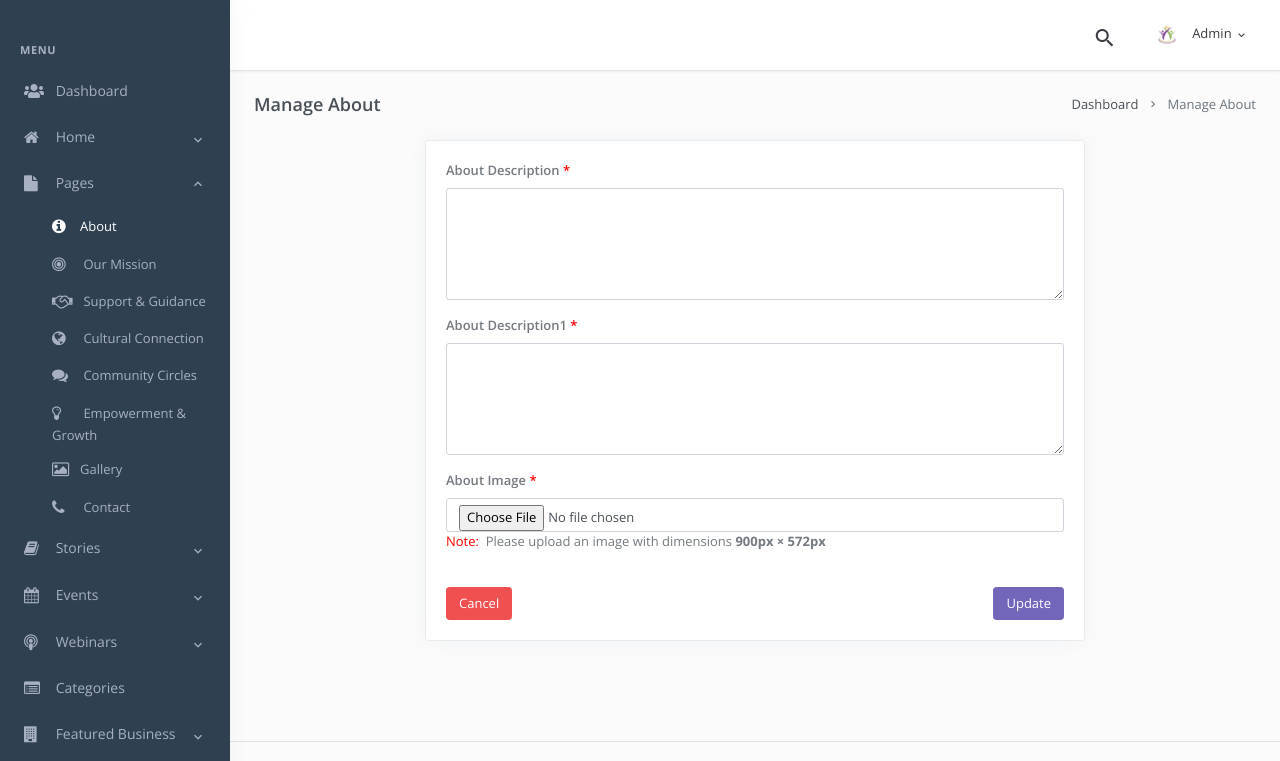
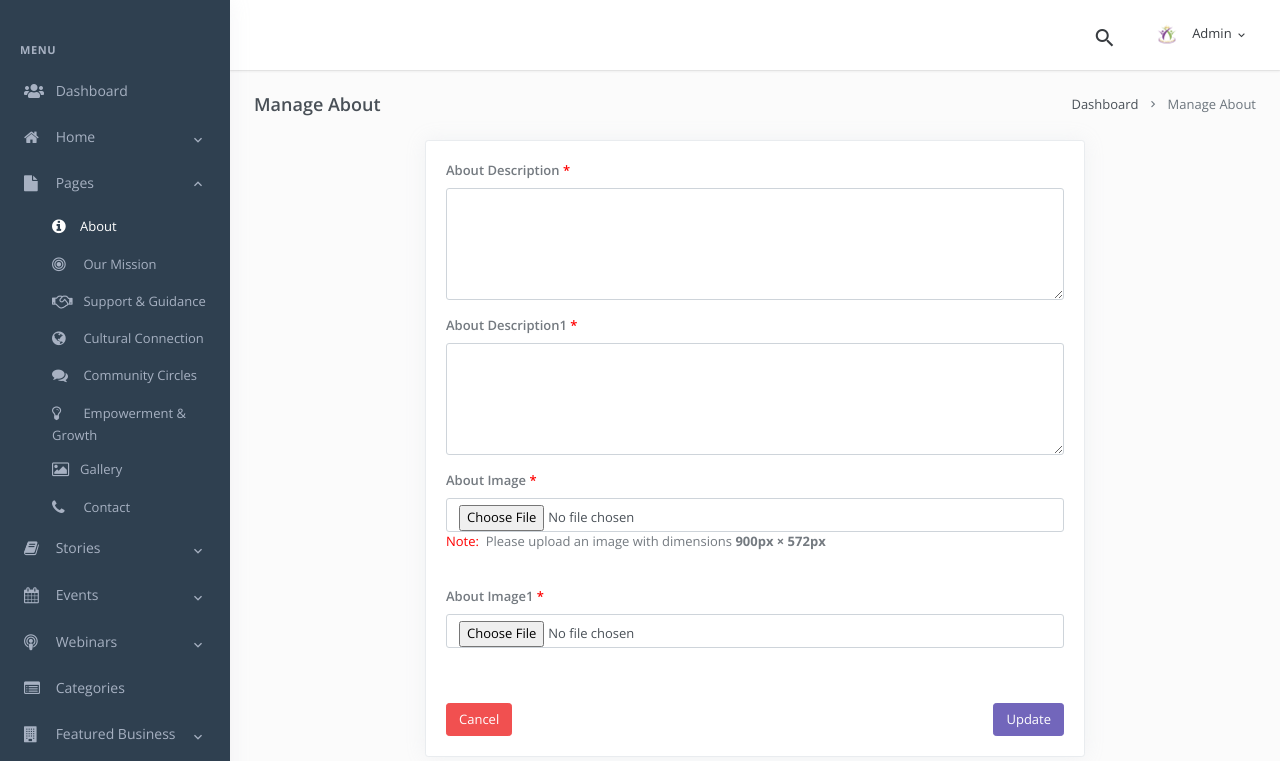
Before and after one commit to Devloper1998/tlukadmin, a PHP site: page /phpmail/manageAbout.php in a window 1280 px wide. Shown: the top 761 px of the page. Run offline with PHP 8.4, Linux system fonts and the light colour scheme; the visitor is signed in with stand-in values (Sample User, id 1); data that the repository does not hold is empty; some libraries are stand-ins or nearby versions.

Commit message:
image about

```diff
--- a/js/about.js
+++ b/js/about.js
@@ -1,4 +1,5 @@
 let convertedWebPBlob = null;
+let convertedWeb1PBlob = null;
 $(function () {
   $("#image")
     .off("change")
@@ -26,6 +27,41 @@ $(function () {
               // 👁️ Show preview
               const previewURL = URL.createObjectURL(blob);
               $("#previewImage").attr("src", previewURL).show();
+            },
+            "image/webp",
+            0.8
+          ); // Quality
+        };
+        img.src = e.target.result;
+      };
+      reader.readAsDataURL(file);
+    });
+  $("#image1")
+    .off("change")
+    .on("change", function (event) {
+      const input = event.target;
+      const file = input.files[0];
+      if (!file) return;
+
+      const reader = new FileReader();
+      reader.onload = function (e) {
+        const img = new Image();
+        img.onload = function () {
+          // 🔁 Resize image using canvas
+          const canvas = document.createElement("canvas");
+          canvas.width = 960;
+          canvas.height = 572;
+          const ctx = canvas.getContext("2d");
+          ctx.drawImage(img, 0, 0, 960, 572);
+
+          // 🔁 Convert to WebP
+          canvas.toBlob(
+            function (blob) {
+              convertedWeb1PBlob = blob;
+
+              // 👁️ Show preview
+              const previewURL = URL.createObjectURL(blob);
+              $("#previewImage1").attr("src", previewURL).show();
             },
             "image/webp",
             0.8
@@ -168,6 +204,13 @@ $(function () {
       if (convertedWebPBlob) {
         formdata.append("image", convertedWebPBlob, "converted.webp");
       }
+
+      if (convertedWeb1PBlob) {
+        formdata.append("image1", convertedWeb1PBlob, "converted1.webp");
+      } else {
+        // explicitly send empty if no new image1
+        formdata.append("image1", "");
+      }
       $("#save").attr("disabled", true);
       $("#pageloader").show();
 
--- a/manageAbout.php
+++ b/manageAbout.php
@@ -5,12 +5,12 @@
  $aboutqry = "select * from tluk_about";
  $aboutdata = $crud->getData($aboutqry);
  $image = str_replace('../', '', $aboutdata[0]['image']);
+ $image1 = str_replace('../', '', $aboutdata[0]['image1']);
 
 ?>
 
 <body>
     <div id="layout-wrapper">
-
         <?php include('includes/navbar.php'); ?>
 
         <?php include('includes/sidebar.php'); ?>
@@ -82,6 +82,24 @@
                                                             value="<?php echo $aboutdata[0]['image'] ?>">
                                                 </div>
                                             </div>
+                                            <div class="col-12">
+                                                <div class="form-group">
+                                                    <label>About Image1 <span class="star">*</span></label>
+                                                    <input type="file" name="image1" id="image1" class="form-control"
+                                                        value="<?php echo $aboutdata[0]['image1'] ?>" accept="image\*">
+                                                    <p><br>
+                                                        <img id="previewImage1" src="#" alt="New Image Preview"
+                                                            style="border-radius: 10px;display:none;" width="150"
+                                                            height="auto">
+
+                                                        <img src="<?php echo $image1; ?>" width="150" height="auto"
+                                                            style="border-radius: 10px;margin-top: 10px;">
+
+                                                        <input type="hidden" name="oldImage1" id="oldImage1"
+                                                            class="form-control"
+                                                            value="<?php echo $aboutdata[0]['image'] ?>">
+                                                </div>
+                                            </div>
 
 
                                             <div class="col-6">
```
Also changed, not shown: actions/saveAbout.php (+24 -1 lines), uploads/about/68690555a98f4_image.webp (deleted), uploads/about/686fb4861cc47_image1.webp (added).
